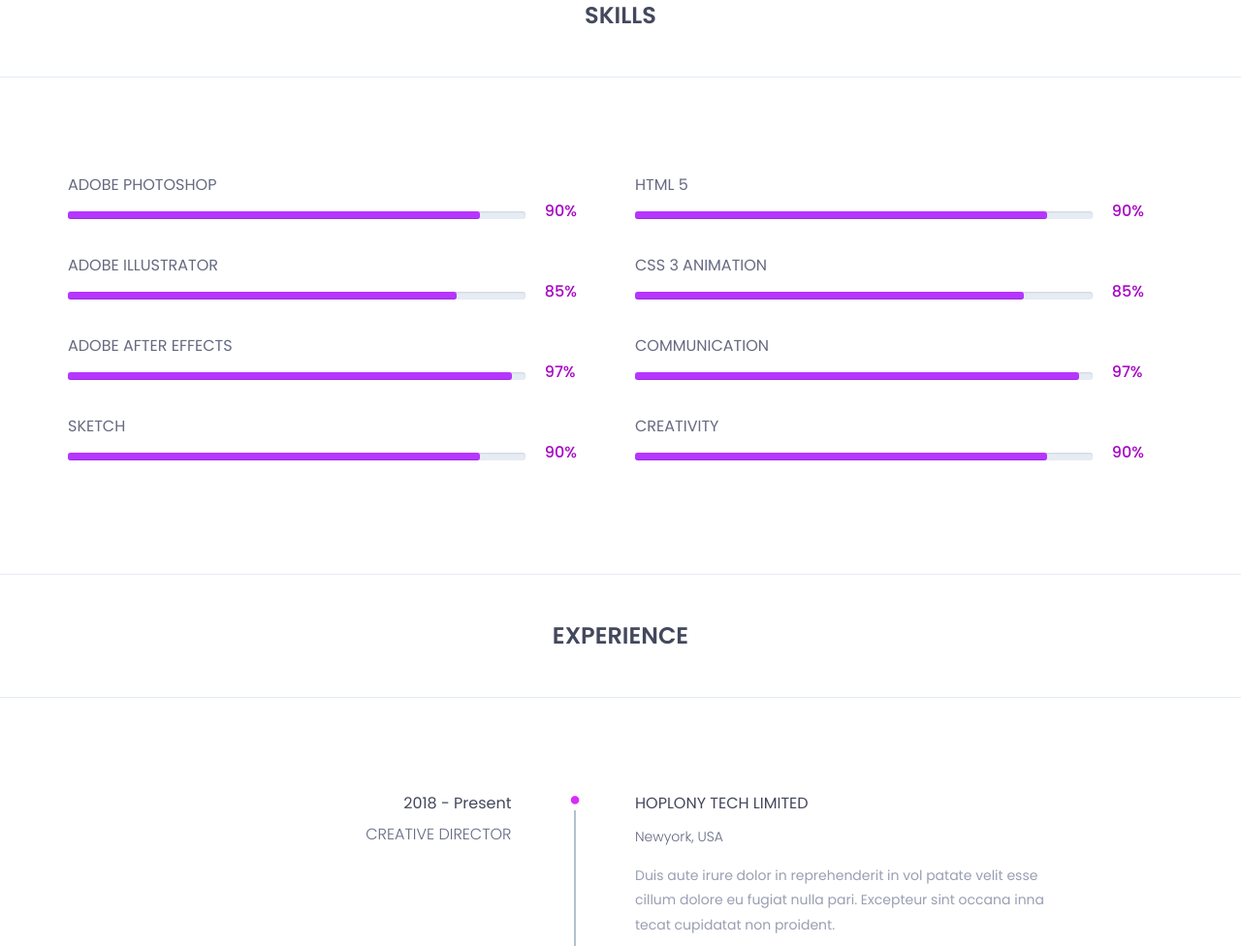
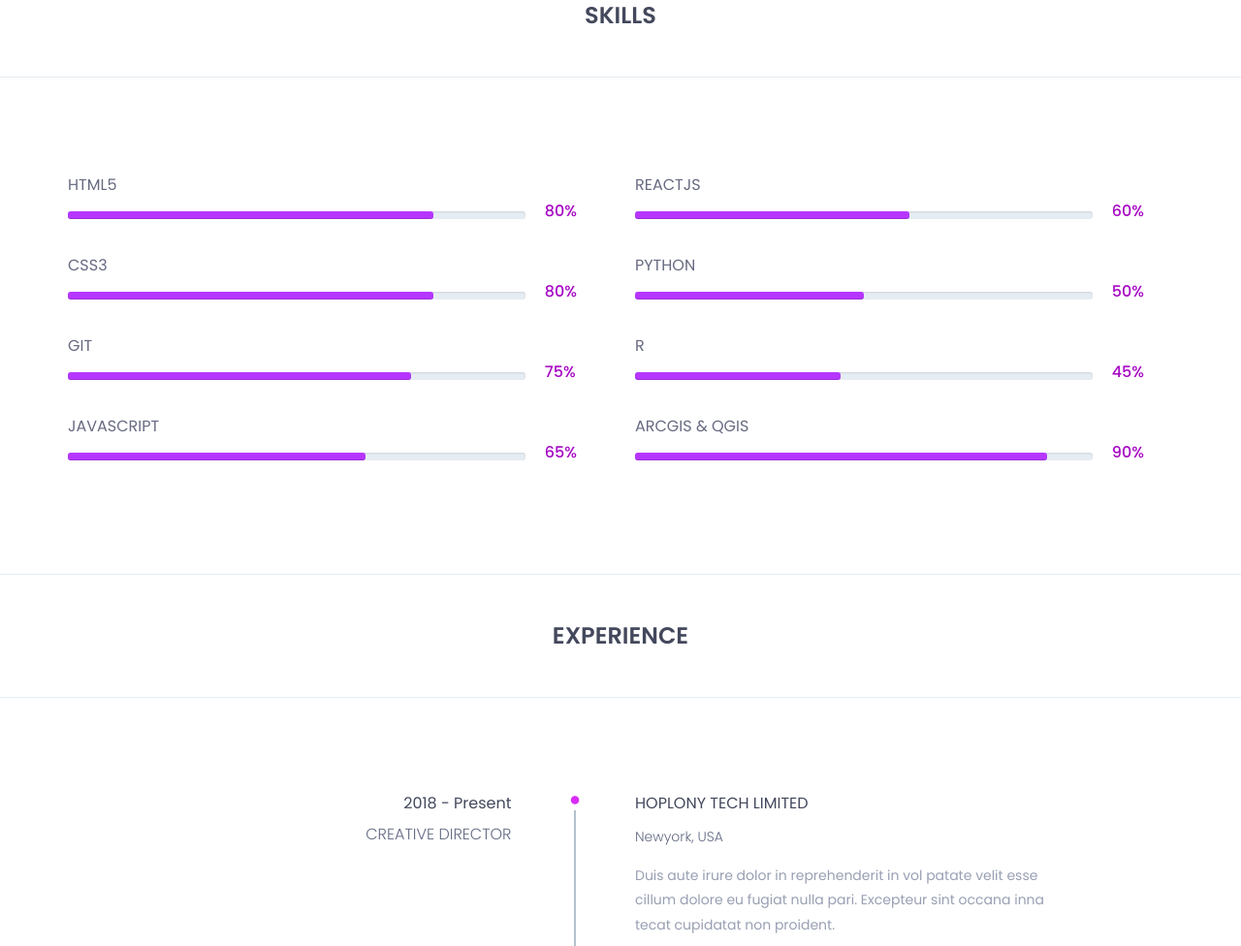
Before and after one commit to sanaz-git/website, a plain HTML site: page browny-master/index.html in a window 1280 px wide. Shown: the part 2375-3351 px from the top of the page at 97% size. Drawn offline with nearby package versions, Linux system fonts and the light colour scheme.

Commit message:
add skills

```diff
--- a/browny-master/index.html
+++ b/browny-master/index.html
@@ -297,47 +297,47 @@
 							<div class="col-md-6">
 								<div class="single-skill-content">
 									<div class="barWrapper">
-										<span class="progressText">adobe photoshop</span>
+										<span class="progressText">HTML5</span>
 										<div class="single-progress-txt">
 											<div class="progress ">
-												<div class="progress-bar" role="progressbar" aria-valuenow="90" aria-valuemin="10" aria-valuemax="100" style="">
+												<div class="progress-bar" role="progressbar" aria-valuenow="80" aria-valuemin="10" aria-valuemax="100" style="">
 
 												</div>
 											</div>
-											<h3>90%</h3>
+											<h3>80%</h3>
 										</div>
 									</div><!-- /.barWrapper -->
 									<div class="barWrapper">
-										<span class="progressText">adobe illustrator</span>
+										<span class="progressText">CSS3</span>
 										<div class="single-progress-txt">
 											<div class="progress ">
-											   <div class="progress-bar" role="progressbar" aria-valuenow="85" aria-valuemin="10" aria-valuemax="100" style="">
+											   <div class="progress-bar" role="progressbar" aria-valuenow="80" aria-valuemin="10" aria-valuemax="100" style="">
 
 											   </div>
 											</div>
-											<h3>85%</h3>
+											<h3>80%</h3>
 										</div>
 									</div><!-- /.barWrapper -->
 									<div class="barWrapper">
-										<span class="progressText">adobe after effects</span>
+										<span class="progressText">GIT</span>
 										<div class="single-progress-txt">
 											<div class="progress ">
-											   <div class="progress-bar" role="progressbar" aria-valuenow="97" aria-valuemin="10" aria-valuemax="100" style="">
+											   <div class="progress-bar" role="progressbar" aria-valuenow="75" aria-valuemin="10" aria-valuemax="100" style="">
 
 											   </div>
 											</div>
-											<h3>97%</h3>
+											<h3>75%</h3>
 										</div>
 									</div><!-- /.barWrapper -->
 									<div class="barWrapper">
-										<span class="progressText">sketch</span>
+										<span class="progressText">JavaScript</span>
 										<div class="single-progress-txt">
 											<div class="progress ">
-											   <div class="progress-bar" role="progressbar" aria-valuenow="90" aria-valuemin="10" aria-valuemax="100" style="">
+											   <div class="progress-bar" role="progressbar" aria-valuenow="65" aria-valuemin="10" aria-valuemax="100" style="">
 
 											   </div>
 											</div>
-											<h3>90%</h3>
+											<h3>65%</h3>
 										</div>
 									</div><!-- /.barWrapper -->
 								</div>
@@ -345,40 +345,40 @@
 							<div class="col-md-6">
 								<div class="single-skill-content">
 									<div class="barWrapper">
-										<span class="progressText">html 5</span>
+										<span class="progressText">ReactJS</span>
 										<div class="single-progress-txt">
 											<div class="progress ">
-												<div class="progress-bar" role="progressbar" aria-valuenow="90" aria-valuemin="10" aria-valuemax="100" style="">
+												<div class="progress-bar" role="progressbar" aria-valuenow="60" aria-valuemin="10" aria-valuemax="100" style="">
 
 												</div>
 											</div>
-											<h3>90%</h3>
+											<h3>60%</h3>
 										</div>
 									</div><!-- /.barWrapper -->
 									<div class="barWrapper">
-										<span class="progressText">css 3 animation</span>
+										<span class="progressText">Python</span>
 										<div class="single-progress-txt">
 											<div class="progress ">
-											   <div class="progress-bar" role="progressbar" aria-valuenow="85" aria-valuemin="10" aria-valuemax="100" style="">
+											   <div class="progress-bar" role="progressbar" aria-valuenow="50" aria-valuemin="10" aria-valuemax="100" style="">
 
 											   </div>
 											</div>
-											<h3>85%</h3>
+											<h3>50%</h3>
 										</div>
 									</div><!-- /.barWrapper -->
 									<div class="barWrapper">
-										<span class="progressText">communication</span>
+										<span class="progressText">R</span>
 										<div class="single-progress-txt">
 											<div class="progress ">
-											   <div class="progress-bar" role="progressbar" aria-valuenow="97" aria-valuemin="10" aria-valuemax="100" style="">
+											   <div class="progress-bar" role="progressbar" aria-valuenow="45" aria-valuemin="10" aria-valuemax="100" style="">
 
 											   </div>
 											</div>
-											<h3>97%</h3>
+											<h3>45%</h3>
 										</div>
 									</div><!-- /.barWrapper -->
 									<div class="barWrapper">
-										<span class="progressText"> creativity</span>
+										<span class="progressText"> ARCGIS & QGIS</span>
 										<div class="single-progress-txt">
 											<div class="progress ">
 											   <div class="progress-bar" role="progressbar" aria-valuenow="90" aria-valuemin="10" aria-valuemax="100" style="">
```
